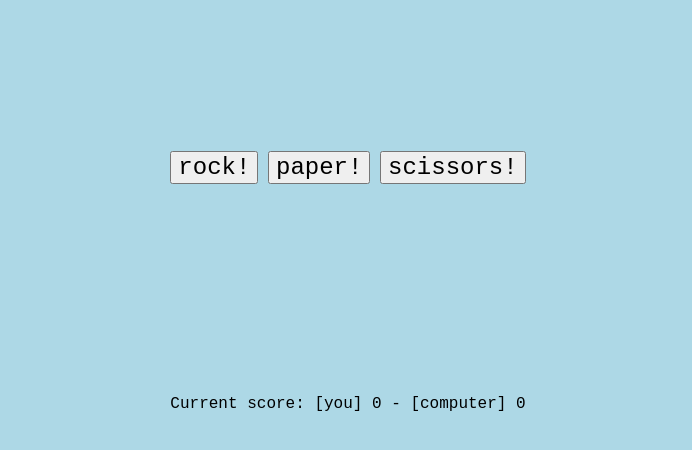
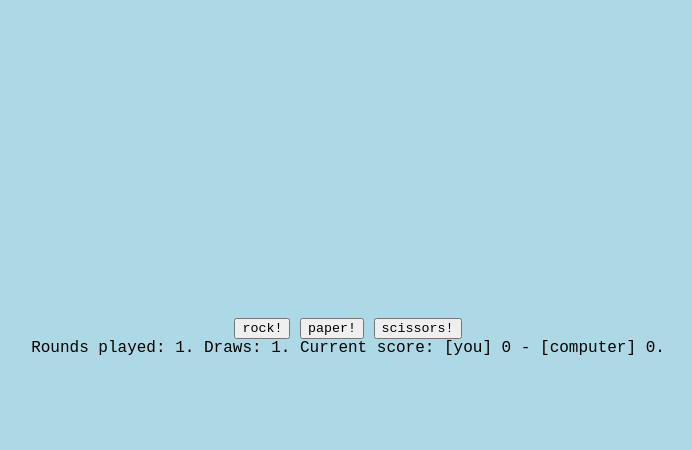
Before and after one commit to arwin4/rock-paper-scissors, a plain HTML site: page index.html in a window 1280 px wide. Both pictures are taken after a click on the button "rock!". Shown: the part 282-732 px from the top of the page, without its empty margins (292-984 px from the left). Drawn offline with Linux system fonts and the light colour scheme; a web font is replaced by a local one.

Commit message:
Rewrite score display
- remove console.logs of game progress
- disable buttons after one side wins
- consolidate variable declarations in a function

```diff
--- a/index.html
+++ b/index.html
@@ -21,18 +21,11 @@
         <h1>Let's play rock paper scissors!</h1>
         <h5>Play against the computer. Are you able to win five rounds before they do?</h3>
     </div>
-    <div class="buttons">
+    <div class="button-area">
         <button id="rock">rock!</button>
         <button id="paper">paper!</button>
         <button id="scissors">scissors!</button>
     </div>
-
-
-
-
-    <!-- <div class="current-score">
-        <h3>keeping score...</h3>
-        <h3>keeping score...</h3> -->
     <!-- </div>
     <h2 class="final-score">Here goes the final score.</h2> -->
 </body>
--- a/script.js
+++ b/script.js
@@ -1,24 +1,46 @@
-let playerWins = 0;
-let computerWins = 0;
-let roundsPlayed = 0;
+const buttonArea = document.querySelector('.button-area');
+const scoreDisplay = document.createElement('div');
+buttonArea.appendChild(scoreDisplay);
 
-const body = document.querySelector('body');
+initialize();
 
-const scoreDisplay = document.createElement('div');
-scoreDisplay.textContent = 'Current score:';
-body.appendChild(scoreDisplay);
-
+function initialize() {
+  playerWins = 0,
+    computerWins = 0,
+    roundsPlayed = 0,
+    draws = 0,
+    gameFinished = false;
+  scoreDisplay.textContent = 'Rounds played: 0. Draws: 0. Current score: [you] 0 - [computer] 0';
+}
 
 const buttons = document.querySelectorAll('button');
 buttons.forEach((button) => {
   button.addEventListener('click', () => {
-    playRound(button.id);
-    showCurrentScore();
-  });
+    if (!gameFinished) attack(button.id);
+  })
 });
 
+function attack(playerChoice) {
+  console.log(playerChoice);
+  playRound(playerChoice);
+  showCurrentScore();
+  checkWinner();
+}
+
 function showCurrentScore() {
-  scoreDisplay.textContent = `Current score: [you] ${playerWins} - [computer] ${computerWins}`;
+  scoreDisplay.textContent = `Rounds played: ${roundsPlayed}. Draws: ${draws}.
+  Current score: [you] ${playerWins} - [computer] ${computerWins}.`;
+}
+
+function checkWinner() {
+  if (playerWins === 5) {
+    console.log('you win');
+    gameFinished = true;
+  }
+  else if (computerWins === 5) {
+    console.log('you lose');
+    gameFinished = true;
+  }
 }
 
 function getComputerChoice() {
@@ -33,6 +55,7 @@ function playRound(playerSelection) {
   const computerSelection = getComputerChoice();
 
   if (playerSelection === computerSelection) {
+    draws++;
     return; // if the round's a draw, returns undefined.
   }
   // There are only three win conditions, so just check for those.
@@ -53,28 +76,3 @@ function playRound(playerSelection) {
     return;
   }
 }
-
-function showRoundResult(roundResult, roundsPlayed, computerSelection, playerSelection) {
-  if (roundResult === true) {
-    playerWins++;
-    console.log(`You win round ${roundsPlayed}! ${playerSelection} beats ${computerSelection}!`);
-  }
-  else if (roundResult === false) {
-    computerWins++;
-    console.log(`You lose round ${roundsPlayed}! ${computerSelection} beats ${playerSelection}!`);
-  }
-  else {
-    console.log(`It's a tie this round (${roundsPlayed})! You both chose ${playerSelection}.`);
-  }
-}
-
-function showFinalScore(playerWins, computerWins) {
-  if (playerWins > computerWins) {
-    console.log('You won the game! Congrats!');
-  } else {
-    console.log('You lost the game! That\'s a shame...');
-  }
-  console.log(`== Final score ==
-You: ${playerWins} games won
-Computer: ${computerWins} games won`)
-}
```
